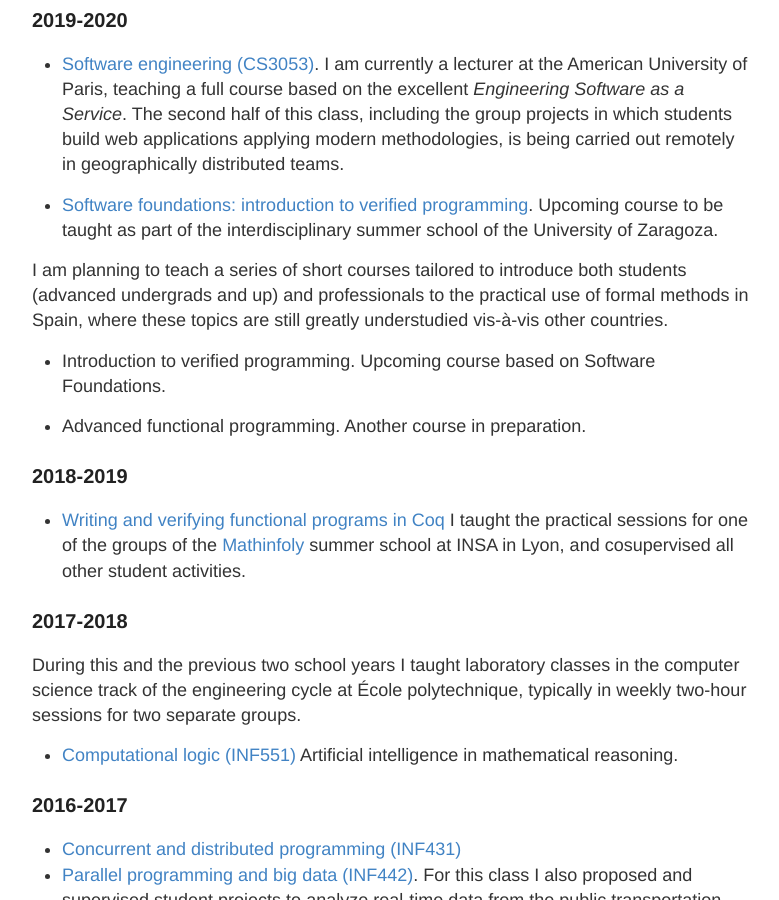
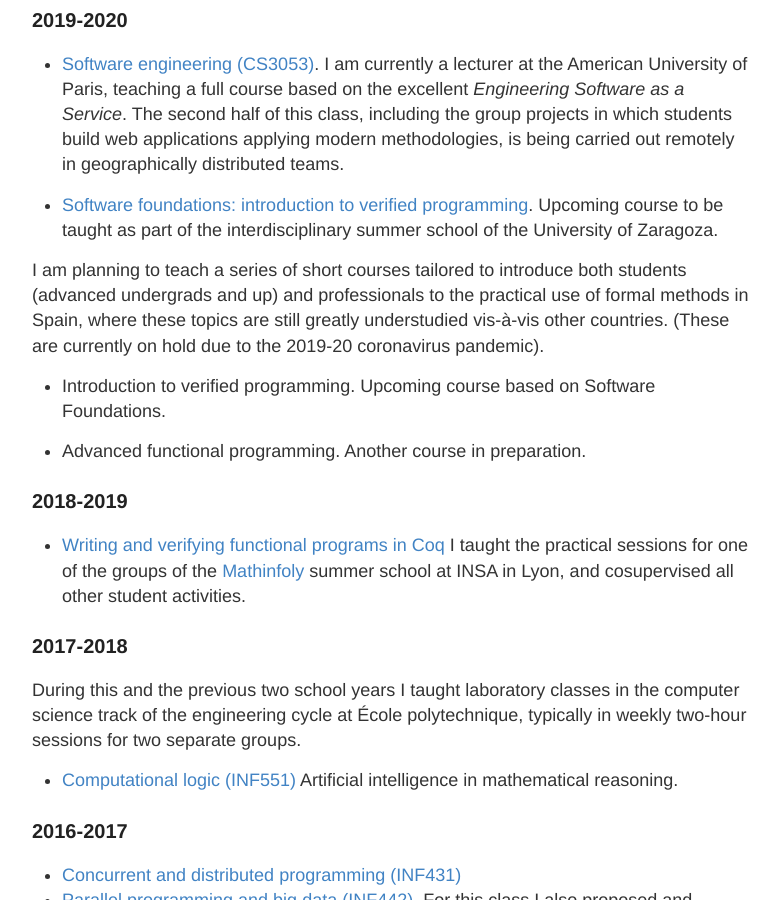
Before and after one commit to robblanco/robblanco.github.io, a Jekyll site: the page built from teaching.md, in a window 1280 px wide and 900 px high, scrolled down 516 px. Shown: the whole window, without its empty margins (248-1027 px from the left). Built offline with Jekyll 4.4.1, drawn with Linux system fonts in a browser that asks for light colours.

Commit message:
Update on teaching in Spain

```diff
--- a/teaching.md
+++ b/teaching.md
@@ -34,7 +34,8 @@ teach in the near future, as well as related activities.
 I am planning to teach a series of short courses tailored to introduce both
 students (advanced undergrads and up) and professionals to the practical use of
 formal methods in Spain, where these topics are still greatly understudied
-vis-à-vis other countries.
+vis-à-vis other countries. (These are currently on hold due to the 2019-20
+coronavirus pandemic).
 
 * Introduction to verified programming.
   Upcoming course based on Software Foundations.
```
